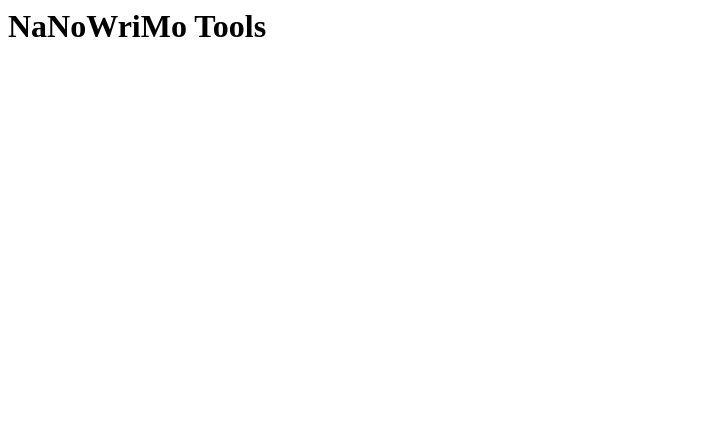
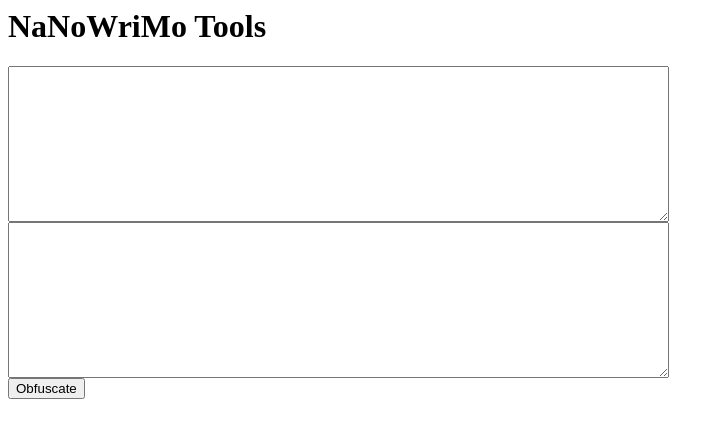
Before and after one commit to MarkWithall/nanowrimo-tools, a website: page index.html in a window 1280 px wide. Shown: the whole page, without its empty margins (0-724 px from the left). Drawn offline with Linux system fonts and the light colour scheme.

Commit message:
Add rough UI.

```diff
--- a/index.html
+++ b/index.html
@@ -5,6 +5,14 @@
     <body>
         <h1>NaNoWriMo Tools</h1>
 
+        <form>
+            <textarea id="inputtext" rows="10" cols="80"></textarea>
+            <br/>
+            <textarea id="outputtext" rows="10" cols="80"></textarea>
+            <br/>
+            <button type="button" onclick="document.getElementById('outputtext').value = ns.obfuscateText(document.getElementById('inputtext').value);">Obfuscate</button>
+        </form>
+
         <script src="index.js"></script>
     </body>
 </html>
```
